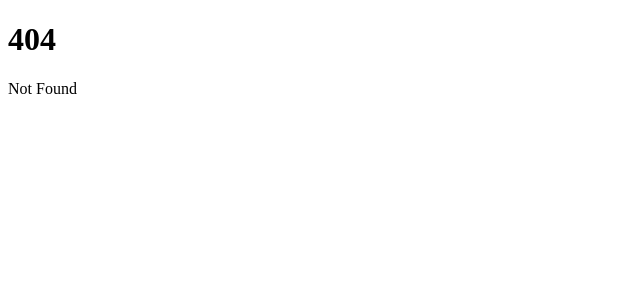
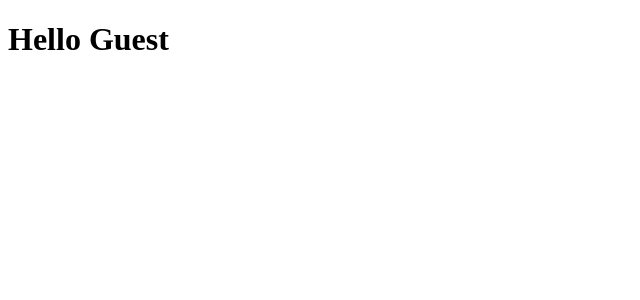
Before and after one commit to rdord/sveltekit-test, a SvelteKit app: page /hello in a window 1280 px wide. Before the commit this address had no page. Shown: the top 300 px of the page, without its empty margins (0-640 px from the left). Built offline with nearby package versions, Linux system fonts and the light colour scheme.

Commit message:
show data from BE on FE

```diff
--- /dev/null
+++ b/src/routes/hello/+page.svelte
@@ -0,0 +1,7 @@
+<script lang="ts">
+  import type { PageData } from './hello/$types';
+
+  export let data: PageData;
+</script>
+
+<h1>Hello {data.name}</h1>
--- /dev/null
+++ b/src/routes/hello/+page.ts
@@ -0,0 +1,8 @@
+import type { PageLoad } from './$types';
+
+export const load = (async () => {
+  return {
+    greeting: 'Hello',
+    name: 'Guest'
+  };
+}) satisfies PageLoad;
```
